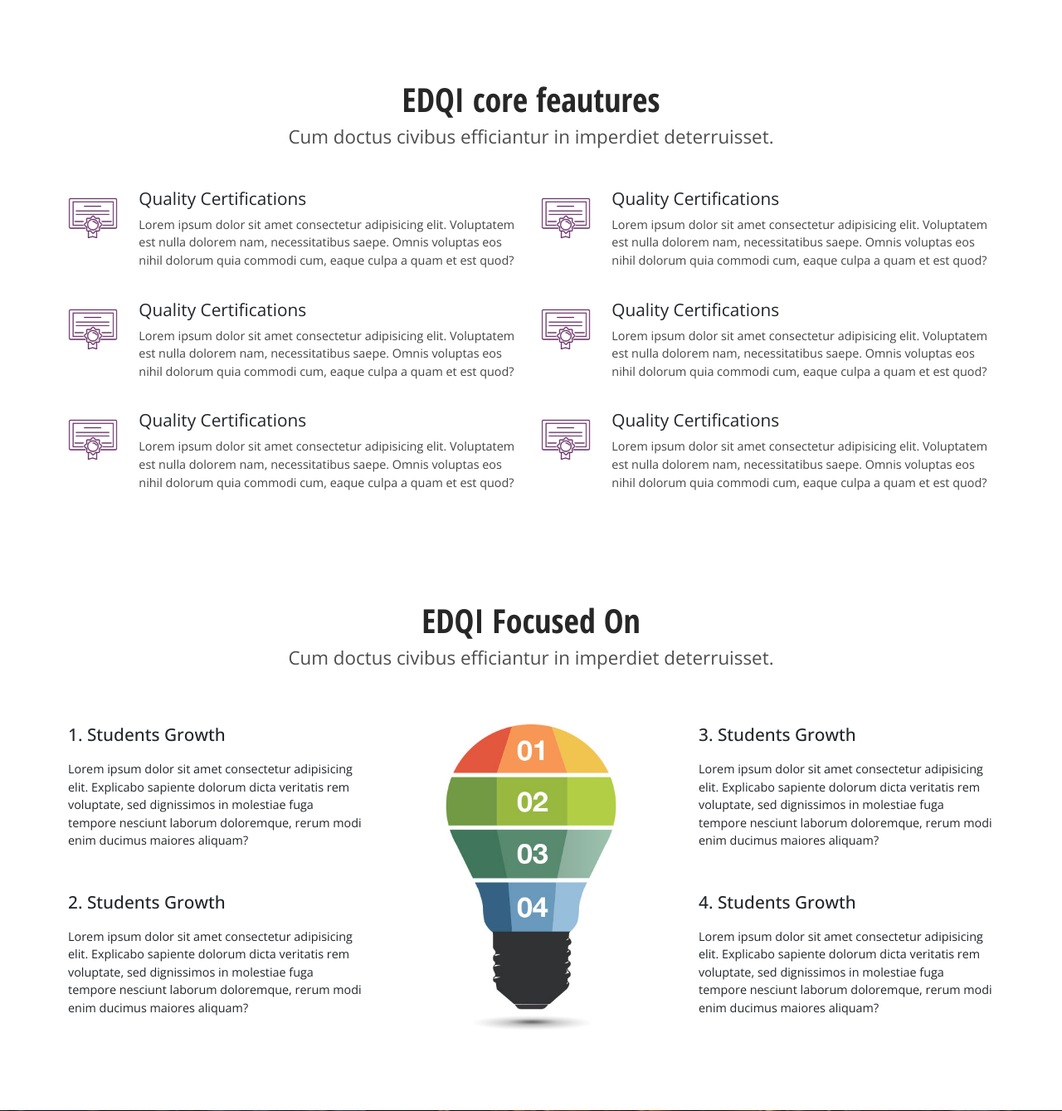
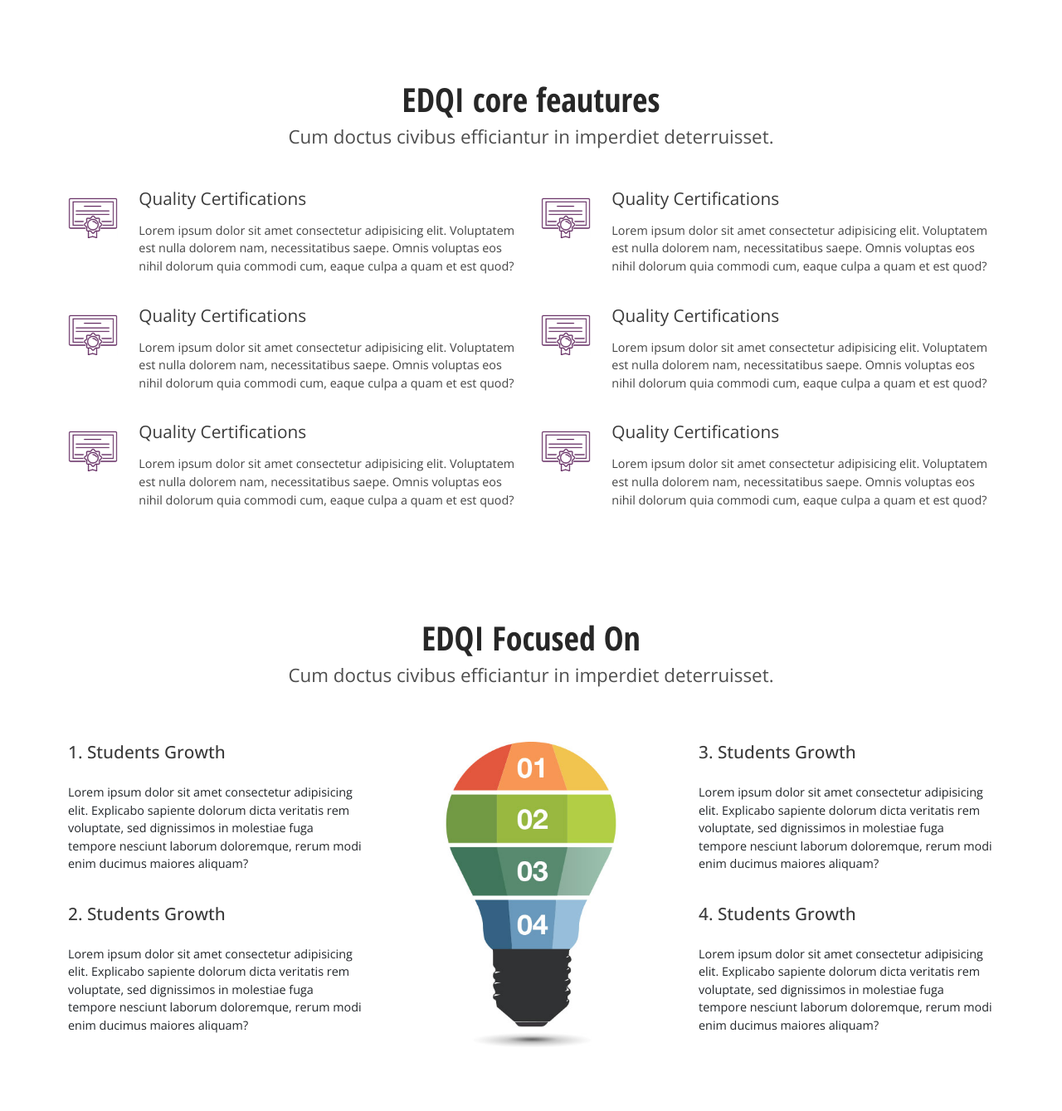
Before and after one commit to rohitsraj12/edqi, a PHP site: page /sandbox/website/public/index.php in a window 1280 px wide. Shown: the part 1000-2339 px from the top of the page at 83% size. Run offline with PHP 8.4, Linux system fonts and the light colour scheme; some libraries are stand-ins or nearby versions.

Commit message:
Update index.php

```diff
--- a/website/public/index.php
+++ b/website/public/index.php
@@ -114,7 +114,7 @@
 
                                             <div class="content__right">
                                                 <header>
-                                                    <h2>Quality Certifications</h2>
+                                                    <h2 class="secondary__header">Quality Certifications</h2>
                                                 </header>
                                                 <p>
                                                     Lorem ipsum dolor sit amet consectetur adipisicing elit. Voluptatem est nulla dolorem nam, necessitatibus saepe. Omnis voluptas eos nihil dolorum quia commodi cum, eaque culpa a quam et est quod?
@@ -136,7 +136,7 @@
 
                                             <div class="content__right">
                                                 <header>
-                                                    <h2>Quality Certifications</h2>
+                                                    <h2 class="secondary__header">Quality Certifications</h2>
                                                 </header>
                                                 <p>
                                                     Lorem ipsum dolor sit amet consectetur adipisicing elit. Voluptatem est nulla dolorem nam, necessitatibus saepe. Omnis voluptas eos nihil dolorum quia commodi cum, eaque culpa a quam et est quod?
@@ -158,7 +158,7 @@
 
                                             <div class="content__right">
                                                 <header>
-                                                    <h2>Quality Certifications</h2>
+                                                    <h2 class="secondary__header">Quality Certifications</h2>
                                                 </header>
                                                 <p>
                                                     Lorem ipsum dolor sit amet consectetur adipisicing elit. Voluptatem est nulla dolorem nam, necessitatibus saepe. Omnis voluptas eos nihil dolorum quia commodi cum, eaque culpa a quam et est quod?
@@ -182,7 +182,7 @@
 
                                             <div class="content__right">
                                                 <header>
-                                                    <h2>Quality Certifications</h2>
+                                                    <h2 class="secondary__header">Quality Certifications</h2>
                                                 </header>
                                                 <p>
                                                     Lorem ipsum dolor sit amet consectetur adipisicing elit. Voluptatem est nulla dolorem nam, necessitatibus saepe. Omnis voluptas eos nihil dolorum quia commodi cum, eaque culpa a quam et est quod?
@@ -204,7 +204,7 @@
 
                                             <div class="content__right">
                                                 <header>
-                                                    <h2>Quality Certifications</h2>
+                                                    <h2 class="secondary__header">Quality Certifications</h2>
                                                 </header>
                                                 <p>
                                                     Lorem ipsum dolor sit amet consectetur adipisicing elit. Voluptatem est nulla dolorem nam, necessitatibus saepe. Omnis voluptas eos nihil dolorum quia commodi cum, eaque culpa a quam et est quod?
@@ -226,7 +226,7 @@
 
                                             <div class="content__right">
                                                 <header>
-                                                    <h2>Quality Certifications</h2>
+                                                    <h2 class="secondary__header">Quality Certifications</h2>
                                                 </header>
                                                 <p>
                                                     Lorem ipsum dolor sit amet consectetur adipisicing elit. Voluptatem est nulla dolorem nam, necessitatibus saepe. Omnis voluptas eos nihil dolorum quia commodi cum, eaque culpa a quam et est quod?
@@ -269,7 +269,7 @@
                                         data-aos-duration="1000"
                                         data-aos-easing="ease-in-out">
                                             <header>
-                                                <h3>
+                                                <h3 class="secondary__header">
                                                     1. Students Growth
                                                 </h3>
                                             </header>
@@ -284,7 +284,7 @@
                                         data-aos-duration="1000"
                                         data-aos-easing="ease-in-out">
                                             <header>
-                                                <h3>
+                                                <h3 class="secondary__header">
                                                     2. Students Growth
                                                 </h3>
                                             </header>
@@ -311,7 +311,7 @@
                                         data-aos-duration="1000"
                                         data-aos-easing="ease-in-out">
                                             <header>
-                                                <h3>
+                                                <h3 class="secondary__header">
                                                     3. Students Growth
                                                 </h3>
                                             </header>
@@ -326,7 +326,7 @@
                                         data-aos-duration="1000"
                                         data-aos-easing="ease-in-out">
                                             <header>
-                                                <h3>
+                                                <h3 class="secondary__header">
                                                     4. Students Growth
                                                 </h3>
                                             </header>
```
